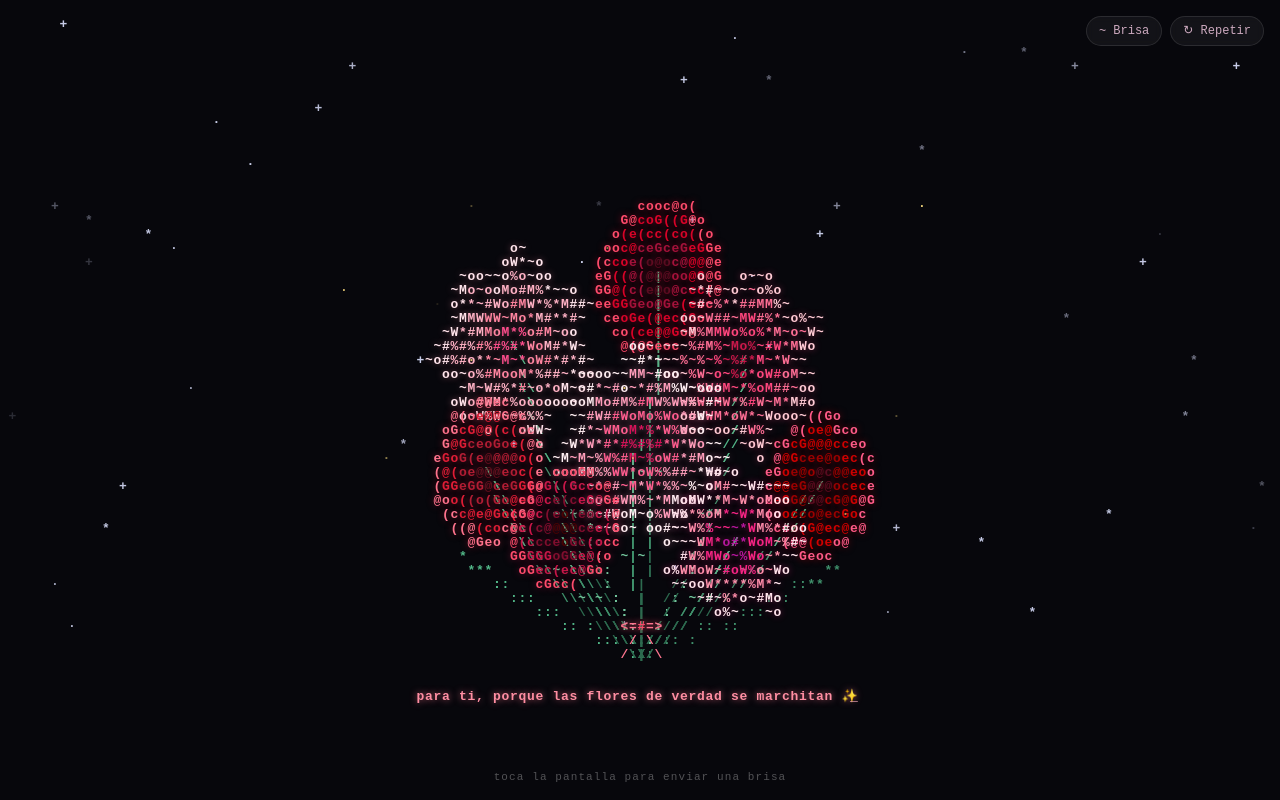
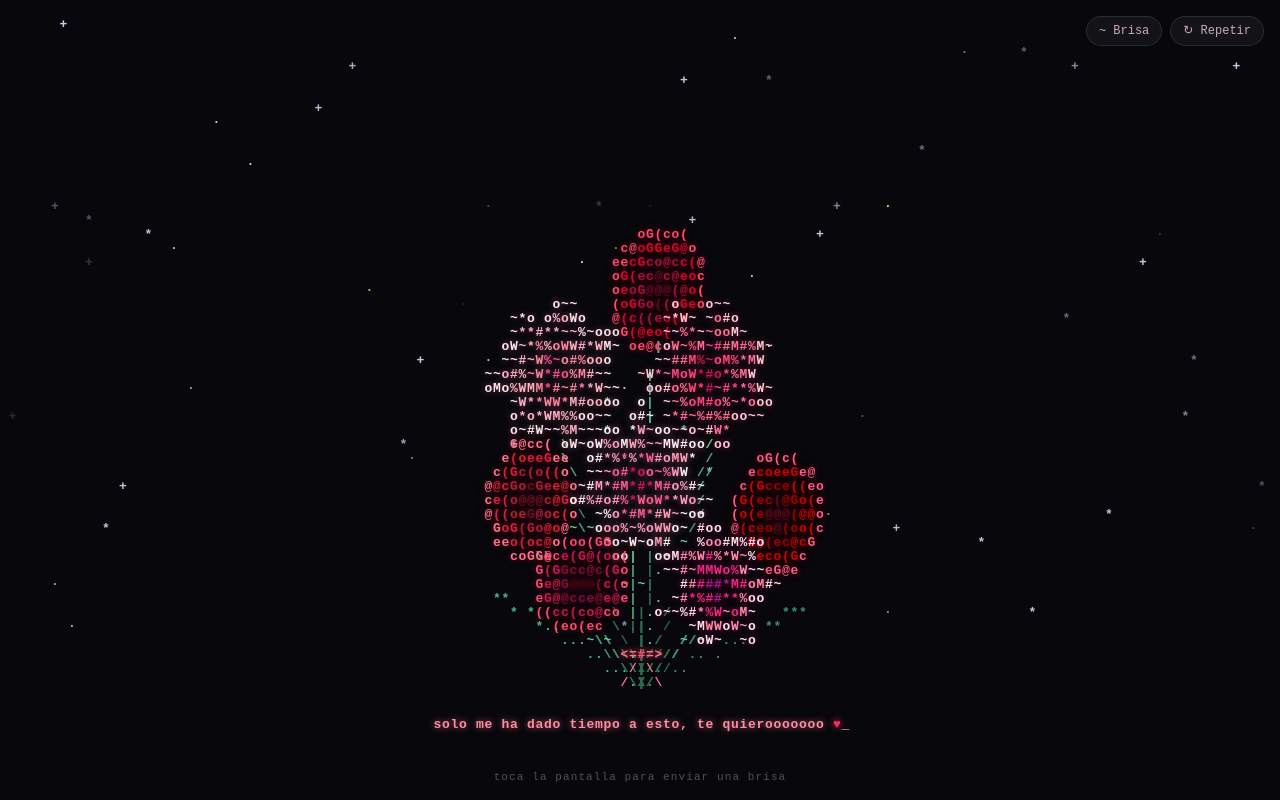
Before and after one commit to blakestudio8-spec/flowers_ASCI, a plain HTML site: page index.html in a window 1280 px wide. Drawn offline with nearby package versions, Linux system fonts and the light colour scheme.

Commit message:
Modify title and dedication message in index.html
Updated the title and dedication message in index.html. Adjusted flower and sprig properties for better visual alignment.

```diff
--- a/index.html
+++ b/index.html
@@ -3,7 +3,7 @@
 <head>
   <meta charset="UTF-8">
   <meta name="viewport" content="width=device-width, initial-scale=1.0, maximum-scale=1.0, user-scalable=no">
-  <title>Ramo de Rosas y Peonías ASCII</title>
+  <title>hola</title>
   <script src="https://cdn.tailwindcss.com"></script>
   <style>
     * {
@@ -75,35 +75,36 @@
     let pointerX = 0;
     let pointerActive = false;
 
-    // Mensaje estilo máquina de escribir debajo del ramo
-    const dedicationText = "para ti, porque las flores de verdad se marchitan ✨";
+    // Mensaje estilo máquina de escribir debajo del ramo con corazón
+    const dedicationText = "solo me ha dado tiempo a esto, te quierooooooo ♥";
 
     // Definición de rosas (espirales carmesí/rubí) y peonías (voluminosas rosa pastel/magenta/coral)
+    // Punto medio: ramo unido y armonioso con aire suficiente para distinguir cada flor
     const bouquetFlowers = [
       // Peonía grande superior izquierda (rosa pastel suave)
-      { type: 'peony', rx: -0.20, ry: -0.32, core: '#ff4d8d', inner: '#ff85a1', mid: '#ffb3c6', outer: '#ffe5ec', glow: 'rgba(255,143,163,0.45)', radius: 6.4, speed: 0.90, phase: 1.2, curve: -0.9 },
+      { type: 'peony', rx: -0.14, ry: -0.34, core: '#ff4d8d', inner: '#ff85a1', mid: '#ffb3c6', outer: '#ffe5ec', glow: 'rgba(255,143,163,0.45)', radius: 5.1, speed: 0.90, phase: 1.2, curve: -0.8 },
       // Rosa central alta (carmesí profundo y escarlata)
-      { type: 'rose',  rx:  0.00, ry: -0.40, core: '#590d22', inner: '#a4133c', mid: '#d90429', outer: '#ff4d6d', glow: 'rgba(217,4,41,0.55)',    radius: 5.4, speed: 1.02, phase: 2.3, curve:  0.1 },
+      { type: 'rose',  rx:  0.00, ry: -0.43, core: '#590d22', inner: '#a4133c', mid: '#d90429', outer: '#ff4d6d', glow: 'rgba(217,4,41,0.55)',    radius: 4.4, speed: 1.02, phase: 2.3, curve:  0.1 },
       // Peonía grande superior derecha (magenta y coral)
-      { type: 'peony', rx:  0.21, ry: -0.31, core: '#c9184a', inner: '#ff477e', mid: '#ff7096', outer: '#ffccd5', glow: 'rgba(255,71,126,0.45)',  radius: 6.3, speed: 0.95, phase: 0.5, curve:  1.0 },
+      { type: 'peony', rx:  0.15, ry: -0.33, core: '#c9184a', inner: '#ff477e', mid: '#ff7096', outer: '#ffccd5', glow: 'rgba(255,71,126,0.45)',  radius: 5.0, speed: 0.95, phase: 0.5, curve:  0.9 },
       // Rosa lateral izquierda (rojo rubí intenso)
-      { type: 'rose',  rx: -0.28, ry: -0.19, core: '#641220', inner: '#b21e35', mid: '#e01e37', outer: '#ff758f', glow: 'rgba(224,30,55,0.50)',   radius: 4.9, speed: 1.15, phase: 3.1, curve: -1.3 },
+      { type: 'rose',  rx: -0.22, ry: -0.20, core: '#641220', inner: '#b21e35', mid: '#e01e37', outer: '#ff758f', glow: 'rgba(224,30,55,0.50)',   radius: 4.1, speed: 1.15, phase: 3.1, curve: -1.1 },
       // Peonía central frondosa (coral y rubor pastel)
-      { type: 'peony', rx:  0.00, ry: -0.22, core: '#d81159', inner: '#ff5d8f', mid: '#ff9ebb', outer: '#fff0f3', glow: 'rgba(255,158,187,0.50)', radius: 6.6, speed: 0.85, phase: 1.8, curve: -0.2 },
+      { type: 'peony', rx:  0.00, ry: -0.22, core: '#d81159', inner: '#ff5d8f', mid: '#ff9ebb', outer: '#fff0f3', glow: 'rgba(255,158,187,0.50)', radius: 5.2, speed: 0.85, phase: 1.8, curve: -0.2 },
       // Rosa lateral derecha (escarlata vibrante)
-      { type: 'rose',  rx:  0.29, ry: -0.18, core: '#590d22', inner: '#9b0000', mid: '#d00000', outer: '#ff5c8a', glow: 'rgba(208,0,0,0.50)',     radius: 4.9, speed: 1.18, phase: 2.7, curve:  1.3 },
+      { type: 'rose',  rx:  0.23, ry: -0.19, core: '#590d22', inner: '#9b0000', mid: '#d00000', outer: '#ff5c8a', glow: 'rgba(208,0,0,0.50)',     radius: 4.1, speed: 1.18, phase: 2.7, curve:  1.1 },
       // Rosa baja izquierda (carmesí)
-      { type: 'rose',  rx: -0.14, ry: -0.13, core: '#4a0404', inner: '#800f2f', mid: '#c9184a', outer: '#ff4d6d', glow: 'rgba(201,24,74,0.50)',   radius: 4.5, speed: 1.10, phase: 0.9, curve: -0.7 },
+      { type: 'rose',  rx: -0.11, ry: -0.11, core: '#4a0404', inner: '#800f2f', mid: '#c9184a', outer: '#ff4d6d', glow: 'rgba(201,24,74,0.50)',   radius: 3.8, speed: 1.10, phase: 0.9, curve: -0.6 },
       // Peonía baja derecha (rosa rubor suave)
-      { type: 'peony', rx:  0.15, ry: -0.12, core: '#b5179e', inner: '#f72585', mid: '#ff8fab', outer: '#ffe5ec', glow: 'rgba(247,37,133,0.45)',  radius: 5.3, speed: 1.05, phase: 3.8, curve:  0.8 }
+      { type: 'peony', rx:  0.12, ry: -0.11, core: '#b5179e', inner: '#f72585', mid: '#ff8fab', outer: '#ffe5ec', glow: 'rgba(247,37,133,0.45)',  radius: 4.3, speed: 1.05, phase: 3.8, curve:  0.7 }
     ];
 
-    // Pequeños brotes laterales / hojas silvestres
+    // Pequeños brotes laterales / hojas silvestres ajustados al nuevo ancho
     const wildSprigs = [
-      { rx: -0.30, ry: -0.10, color: '#52b788', phase: 0.6 },
-      { rx:  0.31, ry: -0.09, color: '#40916c', phase: 2.1 },
-      { rx: -0.11, ry: -0.15, color: '#74c69d', phase: 1.3 },
-      { rx:  0.12, ry: -0.16, color: '#74c69d', phase: 3.4 }
+      { rx: -0.27, ry: -0.09, color: '#52b788', phase: 0.6 },
+      { rx:  0.28, ry: -0.08, color: '#40916c', phase: 2.1 },
+      { rx: -0.09, ry: -0.30, color: '#74c69d', phase: 1.3 },
+      { rx:  0.10, ry: -0.31, color: '#74c69d', phase: 3.4 }
     ];
 
     // Estrellas y destellos ASCII en el fondo
@@ -117,7 +118,7 @@
 
     // Partículas flotantes (polen luminoso)
     const pollen = Array.from({ length: 24 }, () => ({
-      x: 0.25 + Math.random() * 0.5,
+      x: 0.28 + Math.random() * 0.44,
       y: 0.25 + Math.random() * 0.55,
       vx: (Math.random() - 0.5) * 0.02,
       vy: -0.015 - Math.random() * 0.02,
@@ -286,32 +287,28 @@
       // 1. Estrellas
       drawBackgroundStars(t);
 
-      // Punto de origen del ramo (base inferior centrada)
       const baseX = Math.floor(cols / 2);
-      const baseY = Math.floor(rows * 0.84);
-      const scale = Math.min(cols * 0.92, rows * 1.18);
+      const baseY = Math.floor(rows * 0.86);
+      const scale = Math.min(cols * 0.95, rows * 1.15);
 
-      // 2. Brotes verdes secundarios
-      wildSprigs.forEach(sp => {
-        const sway = (Math.sin(t * 1.1 + sp.phase) * 1.8 + windGust * 3.5) * grow;
-        const tx = baseX + sp.rx * scale + sway;
-        const ty = baseY + sp.ry * scale;
-        const cx = baseX + (tx - baseX) * grow;
-        const cy = baseY + (ty - baseY) * grow;
-
-        const steps = 20;
+      // 2. Brotes verdes laterales
+      wildSprigs.forEach(s => {
+        const sway = Math.sin(t * 1.3 + s.phase) * 1.5 + windGust * 3.5;
+        const tx = baseX + (s.rx * scale + sway) * grow;
+        const ty = baseY + (s.ry * scale) * grow;
+        const steps = 16;
         for (let i = 0; i <= steps; i++) {
           const p = i / steps;
-          const sx = baseX + (cx - baseX) * p + Math.sin(p * Math.PI) * (sp.rx * 6);
-          const sy = baseY + (cy - baseY) * p;
-          drawChar(p > 0.8 ? '*' : ':', Math.round(sx), Math.round(sy), sp.color);
+          const sx = baseX + (tx - baseX) * p;
+          const sy = baseY + (ty - baseY) * p;
+          drawChar(p > 0.7 ? '*' : '.', Math.round(sx), Math.round(sy), s.color);
         }
       });
 
-      // 3. Tallos principales y flores
-      bouquetFlowers.forEach(f => {
+      // 3. Tallos principales primero (para que nunca tapen la cara de una flor cercana)
+      const flowerPositions = bouquetFlowers.map(f => {
         const pointerOffset = pointerActive ? ((pointerX / width) - 0.5) * 4.5 : 0;
-        const sway = (Math.sin(t * f.speed + f.phase) * 2.1 + windGust * 5.5 + pointerOffset) * grow;
+        const sway = (Math.sin(t * f.speed + f.phase) * 1.9 + windGust * 5.0 + pointerOffset) * grow;
 
         const targetX = baseX + f.rx * scale + sway;
         const targetY = baseY + f.ry * scale;
@@ -323,7 +320,7 @@
         const steps = 38;
         for (let i = 0; i <= steps; i++) {
           const p = i / steps;
-          const arch = Math.sin(p * Math.PI) * (f.curve * 2.2);
+          const arch = Math.sin(p * Math.PI) * (f.curve * 2.4);
           const sx = baseX + (curX - baseX) * p + arch;
           const sy = baseY + (curY - baseY) * p;
 
@@ -342,8 +339,30 @@
           }
         }
 
-        // Apertura progresiva de la flor a partir del 35% de crecimiento
-        const bloom = Math.max(0, Math.min(1, (grow - 0.32) / 0.68));
+        return { f, curX, curY };
+      });
+
+      // 3b. Cabezas de flores dibujadas encima de todos los tallos con fondo limpio
+      const bloom = Math.max(0, Math.min(1, (grow - 0.32) / 0.68));
+      flowerPositions.forEach(({ f, curX, curY }) => {
+        // Limpiar un pequeño halo oscuro detrás de cada flor para que los tallos de detrás no ensucien los pétalos
+        if (bloom > 0.2) {
+          const clearR = f.radius * bloom * 0.90;
+          const aspect = 1.42;
+          for (let dy = -Math.ceil(clearR); dy <= Math.ceil(clearR); dy++) {
+            for (let dx = -Math.ceil(clearR * aspect); dx <= Math.ceil(clearR * aspect); dx++) {
+              if ((dx / aspect) ** 2 + dy ** 2 <= clearR ** 2) {
+                const col = Math.round(curX + dx);
+                const row = Math.round(curY + dy);
+                if (col >= 0 && col < cols && row >= 0 && row < rows) {
+                  ctx.shadowBlur = 0;
+                  ctx.fillStyle = '#07070c';
+                  ctx.fillText('█', col * charW, row * charH);
+                }
+              }
+            }
+          }
+        }
         drawFlower(curX, curY, f, t, bloom);
       });
 
@@ -369,14 +388,55 @@
         const visibleChars = Math.min(dedicationText.length, Math.floor((t - 1.4) * 16));
         const currentStr = dedicationText.slice(0, visibleChars);
         const textRow = Math.min(rows - 3, baseY + 3);
-        const startCol = Math.floor((cols - dedicationText.length) / 2);
+        const maxLineChars = Math.max(20, cols - 4);
 
-        for (let i = 0; i < currentStr.length; i++) {
-          drawChar(currentStr[i], startCol + i, textRow, '#ff8fa3', 'rgba(255, 117, 143, 0.7)');
-        }
-        // Cursor parpadeante al final
-        if (Math.floor(t * 2.5) % 2 === 0) {
-          drawChar('_', startCol + currentStr.length, textRow, '#ffb3c1');
+        if (dedicationText.length <= maxLineChars) {
+          const startCol = Math.max(1, Math.floor((cols - dedicationText.length) / 2));
+          for (let i = 0; i < currentStr.length; i++) {
+            const isHeart = currentStr[i] === '♥';
+            drawChar(
+              currentStr[i],
+              startCol + i,
+              textRow,
+              isHeart ? '#ff2a5f' : '#ff8fa3',
+              isHeart ? 'rgba(255, 42, 95, 0.95)' : 'rgba(255, 117, 143, 0.7)'
+            );
+          }
+          if (Math.floor(t * 2.5) % 2 === 0) {
+            drawChar('_', startCol + currentStr.length, textRow, '#ffb3c1');
+          }
+        } else {
+          // Dividir en dos líneas si el móvil es muy estrecho para que no se corte
+          const splitIdx = dedicationText.lastIndexOf(' ', Math.floor(dedicationText.length * 0.65));
+          const line1Full = dedicationText.slice(0, splitIdx);
+          const line2Full = dedicationText.slice(splitIdx + 1);
+
+          const line1 = currentStr.slice(0, Math.min(currentStr.length, line1Full.length));
+          const line2 = currentStr.length > line1Full.length + 1 ? currentStr.slice(line1Full.length + 1) : '';
+
+          const startCol1 = Math.max(1, Math.floor((cols - line1Full.length) / 2));
+          const startCol2 = Math.max(1, Math.floor((cols - line2Full.length) / 2));
+
+          for (let i = 0; i < line1.length; i++) {
+            drawChar(line1[i], startCol1 + i, textRow - 1, '#ff8fa3', 'rgba(255, 117, 143, 0.7)');
+          }
+          for (let i = 0; i < line2.length; i++) {
+            const isHeart = line2[i] === '♥';
+            drawChar(
+              line2[i],
+              startCol2 + i,
+              textRow + 1,
+              isHeart ? '#ff2a5f' : '#ff8fa3',
+              isHeart ? 'rgba(255, 42, 95, 0.95)' : 'rgba(255, 117, 143, 0.7)'
+            );
+          }
+          if (Math.floor(t * 2.5) % 2 === 0) {
+            if (currentStr.length <= line1Full.length) {
+              drawChar('_', startCol1 + line1.length, textRow - 1, '#ffb3c1');
+            } else {
+              drawChar('_', startCol2 + line2.length, textRow + 1, '#ffb3c1');
+            }
+          }
         }
       }
 
```
